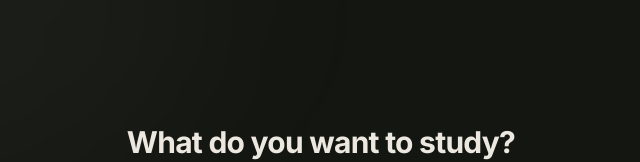
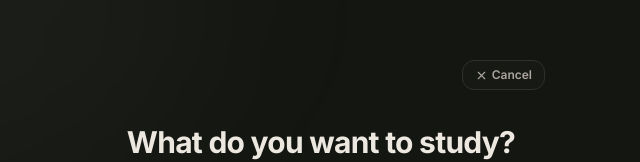
Before and after one commit to nikhilkswork/study-timer, a Next.js app: page / in a window 1280 px wide. Shown: the part 132-294 px from the top of the page, without its empty margins (319-959 px from the left). Built offline with nearby package versions, Linux system fonts and the light colour scheme.

Commit message:
fix: add cancel buttons to study setup flow, make store actions atomic, and rename sanctuary to comodoro

```diff
--- a/src/app/focus/page.tsx
+++ b/src/app/focus/page.tsx
@@ -68,7 +68,7 @@ export default function FocusPage() {
             <span className="text-2xl">🤫</span>
           </div>
           <div className="space-y-2">
-            <h2 className="text-xl font-bold text-[hsl(var(--foreground))]">Quiet Study Sanctuary</h2>
+            <h2 className="text-xl font-bold text-[hsl(var(--foreground))]">Quiet Study Comodoro</h2>
             <p className="text-xs text-[hsl(var(--muted))] leading-relaxed">
               Start a new intention from the dashboard to activate this space.
             </p>
@@ -77,7 +77,7 @@ export default function FocusPage() {
             href="/"
             className="inline-flex items-center gap-2 px-6 py-3 rounded-xl bg-[hsl(var(--accent))] text-white text-xs font-semibold hover:opacity-95 active:scale-95 transition-all shadow-sm"
           >
-            ← Back to Sanctuary
+            ← Back to Comodoro
           </Link>
         </motion.div>
       </div>
--- a/src/app/layout.tsx
+++ b/src/app/layout.tsx
@@ -10,7 +10,7 @@ const inter = Inter({
 
 export const metadata: Metadata = {
   title: "Calmora — Deep Focus & Ambient Relaxation",
-  description: "A premium, cinematic focus sanctuary featuring ambient soundscapes, soft ripples, and deep concentration flow.",
+  description: "A premium, cinematic focus comodoro featuring ambient soundscapes, soft ripples, and deep concentration flow.",
   manifest: "/manifest.json",
   appleWebApp: {
     capable: true,
--- a/src/app/page.tsx
+++ b/src/app/page.tsx
@@ -41,7 +41,7 @@ export default function DashboardPage() {
             transition={{ delay: 0.1, duration: 0.8 }}
             className="text-3xl font-bold tracking-tight text-[hsl(var(--foreground))]"
           >
-            Sanctuary
+            Comodoro
           </motion.h1>
           <motion.p
             initial={{ opacity: 0 }}
--- a/src/app/settings/page.tsx
+++ b/src/app/settings/page.tsx
@@ -203,7 +203,7 @@ export default function SettingsPage() {
 
       {/* App info */}
       <p className="text-center text-[10px] font-bold uppercase tracking-widest text-[hsl(var(--muted))] opacity-60 pt-4">
-        Study Sanctuary v2.0
+        Study Comodoro v2.0
       </p>
     </div>
   );
--- a/src/components/StudySetupFlow.tsx
+++ b/src/components/StudySetupFlow.tsx
@@ -1,7 +1,8 @@
 'use client';
 
-import { useEffect, useState } from 'react';
+import { useEffect, useState, useRef } from 'react';
 import { motion, AnimatePresence } from 'framer-motion';
+import { X } from 'lucide-react';
 import { useTaskStore } from '@/stores/useTaskStore';
 import { playCountdownTickSound, playCountdownStartSound, initAudioContext } from '@/lib/audio';
 
@@ -14,41 +15,50 @@ export function StudySetupFlow() {
   const setSetupSubject = useTaskStore((s) => s.setSetupSubject);
   const setSetupSplit = useTaskStore((s) => s.setSetupSplit);
   const startStudySession = useTaskStore((s) => s.startStudySession);
+  const cancelStudySetup = useTaskStore((s) => s.cancelStudySetup);
 
   const [inputValue, setInputValue] = useState(setupSubject);
   const [countdown, setCountdown] = useState(5);
+  const startCalled = useRef(false);
 
   // Sync state if setupSubject changes
   useEffect(() => {
     setInputValue(setupSubject);
   }, [setupSubject]);
 
-  // Handle countdown ticking
+  // Handle countdown ticking cleanly without running side-effects in state updater
   useEffect(() => {
     if (setupStep !== 'countdown') {
       setCountdown(5);
+      startCalled.current = false;
       return;
     }
 
     initAudioContext();
     playCountdownTickSound();
 
+    let currentVal = 5;
     const interval = setInterval(() => {
-      setCountdown((prev) => {
-        if (prev <= 1) {
-          clearInterval(interval);
+      currentVal -= 1;
+      setCountdown(currentVal);
+
+      if (currentVal <= 0) {
+        clearInterval(interval);
+        if (!startCalled.current) {
+          startCalled.current = true;
           playCountdownStartSound();
           setTimeout(() => {
             startStudySession();
-          }, 400);
-          return 0;
+          }, 300);
         }
+      } else {
         playCountdownTickSound();
-        return prev - 1;
-      });
+      }
     }, 1000);
 
-    return () => clearInterval(interval);
+    return () => {
+      clearInterval(interval);
+    };
   }, [setupStep, startStudySession]);
 
   const handleSubjectSubmit = (e?: React.FormEvent) => {
@@ -83,8 +93,18 @@ export function StudySetupFlow() {
             animate={{ opacity: 1, y: 0 }}
             exit={{ opacity: 0, y: -20 }}
             transition={{ duration: 0.6, ease: [0.16, 1, 0.3, 1] }}
-            className="w-full max-w-md text-center space-y-8"
+            className="w-full max-w-md text-center space-y-8 relative"
           >
+            {/* Cancel Button */}
+            <button
+              onClick={cancelStudySetup}
+              className="absolute -top-16 right-0 px-3 py-1.5 rounded-xl border border-[hsl(var(--border))] bg-[hsl(var(--card))]/35 text-[hsl(var(--muted))] text-xs font-semibold hover:bg-[hsl(var(--hover))] hover:text-[hsl(var(--foreground))] transition-all duration-300 active:scale-95 cursor-pointer flex items-center gap-1"
+              title="Cancel Setup"
+            >
+              <X size={13} />
+              Cancel
+            </button>
+
             <div className="space-y-3">
               <h1 className="text-3xl font-bold tracking-tight text-[hsl(var(--foreground))]">
                 What do you want to study?
@@ -133,8 +153,18 @@ export function StudySetupFlow() {
             animate={{ opacity: 1, y: 0 }}
             exit={{ opacity: 0, y: -20 }}
             transition={{ duration: 0.6, ease: [0.16, 1, 0.3, 1] }}
-            className="w-full max-w-md text-center space-y-8"
+            className="w-full max-w-md text-center space-y-8 relative"
           >
+            {/* Cancel Button */}
+            <button
+              onClick={cancelStudySetup}
+              className="absolute -top-16 right-0 px-3 py-1.5 rounded-xl border border-[hsl(var(--border))] bg-[hsl(var(--card))]/35 text-[hsl(var(--muted))] text-xs font-semibold hover:bg-[hsl(var(--hover))] hover:text-[hsl(var(--foreground))] transition-all duration-300 active:scale-95 cursor-pointer flex items-center gap-1"
+              title="Cancel Setup"
+            >
+              <X size={13} />
+              Cancel
+            </button>
+
             <div className="space-y-3">
               <h1 className="text-3xl font-bold tracking-tight text-[hsl(var(--foreground))]">
                 Choose the pomodoro split
@@ -200,7 +230,7 @@ export function StudySetupFlow() {
               {countdown > 0 ? countdown : 'Go!'}
             </motion.div>
             <p className="text-xs text-white/60 tracking-[0.3em] uppercase mt-8 font-semibold">
-              Preparing your sanctuary...
+              Preparing your comodoro...
             </p>
           </motion.div>
         )}
--- a/src/components/TaskList.tsx
+++ b/src/components/TaskList.tsx
@@ -43,7 +43,7 @@ export function TaskList() {
           <div className="w-14 h-14 rounded-2xl bg-[hsl(var(--hover))] flex items-center justify-center mx-auto mb-4">
             <ListChecks size={24} className="text-[hsl(var(--muted))] opacity-70" />
           </div>
-          <p className="text-sm font-semibold text-[hsl(var(--foreground))] mb-1">Sanctuary Log is empty</p>
+          <p className="text-sm font-semibold text-[hsl(var(--foreground))] mb-1">Comodoro Log is empty</p>
           <p className="text-xs text-[hsl(var(--muted))] max-w-xs mx-auto text-balance">
             Start a study session to log your first focus period of the day.
           </p>
--- a/src/stores/useTaskStore.ts
+++ b/src/stores/useTaskStore.ts
@@ -21,6 +21,7 @@ interface TaskStore {
   setSetupSplit: (split: 25 | 50) => void;
   startStudySession: () => void;
   exitStudySession: () => void;
+  cancelStudySetup: () => void;
 
   // Task CRUD
   addTask: (title: string, totalDuration: number, isInfinite?: boolean, isInfiniteLoop?: boolean) => void;
@@ -86,7 +87,9 @@ export const useTaskStore = create<TaskStore>()(
       setSetupSplit: (split) => set({ setupSplit: split }),
 
       startStudySession: () => {
-        const { setupSubject, setupSplit } = get();
+        const { setupSubject, setupSplit, pomodoro } = get();
+        if (pomodoro.activeTaskId) return;
+
         const taskId = generateId();
         const focusDuration = setupSplit;
         const breakDuration = setupSplit === 25 ? 5 : 10;
@@ -102,14 +105,12 @@ export const useTaskStore = create<TaskStore>()(
           pomodorosTotal: 0,
         };
 
+        const now = Date.now();
+        const secs = focusDuration * 60;
+
         set((state) => ({
           tasks: [...state.tasks, newTask],
           setupStep: 'inactive',
-        }));
-
-        const now = Date.now();
-        const secs = focusDuration * 60;
-        set({
           pomodoro: {
             activeTaskId: taskId,
             sessionType: 'focus',
@@ -127,30 +128,35 @@ export const useTaskStore = create<TaskStore>()(
             elapsedSeconds: 0,
             remainingSeconds: secs,
           },
-        });
+        }));
       },
 
       exitStudySession: () => {
-        const { pomodoro, tasks } = get();
-        if (pomodoro.activeTaskId) {
-          const activeTask = tasks.find((t) => t.id === pomodoro.activeTaskId);
-          if (activeTask) {
-            set((state) => ({
-              tasks: state.tasks.map((t) =>
-                t.id === activeTask.id
+        const { pomodoro } = get();
+        const activeId = pomodoro.activeTaskId;
+        if (!activeId) return;
+
+        set((state) => {
+          const updatedTasks = state.tasks.map((t) =>
+            t.id === activeId && !t.completed
               ? {
                   ...t,
                   completed: true,
                   completedAt: new Date().toISOString(),
                 }
               : t
-              ),
-            }));
-          }
-        }
+          );
+          return {
+            tasks: updatedTasks,
+            pomodoro: { ...initialPomodoro },
+            setupStep: 'inactive',
+            setupSubject: '',
+          };
+        });
+      },
 
+      cancelStudySetup: () => {
         set({
-          pomodoro: { ...initialPomodoro },
           setupStep: 'inactive',
           setupSubject: '',
         });
```
Lines whose indentation alone changed are shown as unchanged.
